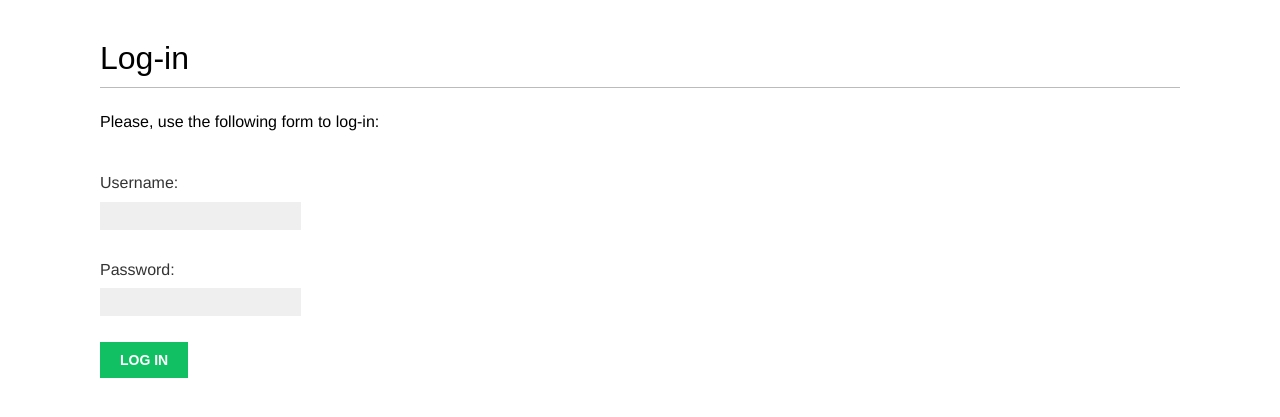
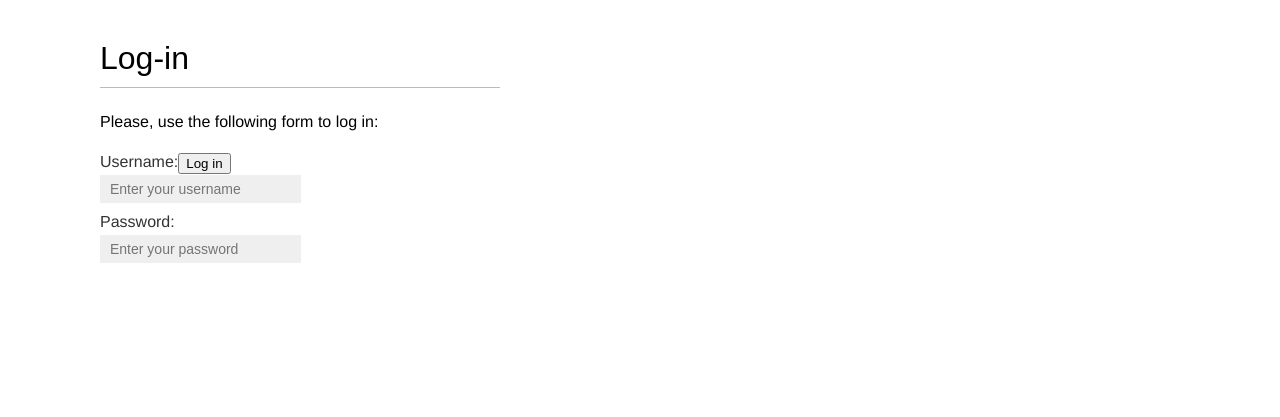
Before and after one commit to fredmeteor/bookmarks-django, a Django app: template account/templates/account/login.html in a window 1280 px wide. Shown: the part 47-464 px from the top of the page. Run offline with Django 5.2, Linux system fonts and the light colour scheme; the template is opened without the code that fills it: values that come from a table or form of the project are taken from there, others are empty; some web fonts are replaced.

Commit message:
Added all

```diff
--- a/account/forms.py
+++ b/account/forms.py
@@ -3,8 +3,49 @@ from django.contrib.auth import get_user_model
 from .models import Profile
 
 class LoginForm(forms.Form):
-    username = forms.CharField()
-    password = forms.CharField(widget=forms.PasswordInput)
+    username = forms.CharField(
+        label="Username",
+        max_length=100,
+        widget=forms.TextInput(attrs={
+            'class': 'form-control',
+            'placeholder': 'Enter your username',
+            'aria-describedby': 'usernameHelp',
+        })
+    )
+    password = forms.CharField(
+        label="Password",
+        widget=forms.PasswordInput(attrs={
+            'class': 'form-control',
+            'placeholder': 'Enter your password',
+        })
+    )
+    remember_me = forms.BooleanField(
+        label="Remember me",
+        required=False,
+        widget=forms.CheckboxInput(attrs={
+            'class': 'form-check-input'
+        })
+    )
+
+    def as_bootstrap(self):
+        return f"""
+        <div class="form-group">
+            <label for="id_username">{self['username'].label}</label>
+            {self['username']}
+            <small id="usernameHelp" class="form-text text-muted">We'll never share your username with anyone else.</small>
+            {self.errors.get('username')}
+        </div>
+        <div class="form-group">
+            <label for="id_password">{self['password'].label}</label>
+            {self['password']}
+            {self.errors.get('password')}
+        </div>
+        <div class="form-check">
+            {self['remember_me']} {self['remember_me'].label}
+        </div>
+        <button type="submit" class="btn btn-primary">Login</button>
+        """
+
 
 
 
--- a/account/models.py
+++ b/account/models.py
@@ -1,6 +1,7 @@
 from django.db import models
 from django.conf import settings
 # Create your models here.
+
 
 
 class Profile(models.Model):
@@ -9,9 +10,7 @@ class Profile(models.Model):
         on_delete=models.CASCADE
     )
     date_of_birth = models.DateField(blank=True, null=True)
-    photo = models.ImageField(
-        upload_to='users/%Y/%m/%d/',
-        blank=True
+    photo = models.ImageField(upload_to='users/%Y/%m/%d/',blank=True
     )
     def __str__(self):
      return f'Profile of {self.user.username}'
--- a/account/static/css/blog.css
+++ b/account/static/css/blog.css
@@ -183,7 +183,7 @@ ul.messages li a.close {
 }
 
 .login-form {
-    float:left;
+    float:right
 }
 
 /* social-auth */
--- a/account/templates/account/login.html
+++ b/account/templates/account/login.html
@@ -1,14 +1,32 @@
 {% extends "base.html" %}
+
 {% block title %}Log-in{% endblock %}
+
 {% block content %}
- <h1>Log-in</h1>
- <p>
-  Please, use the following form to log-in:
- </p>
- <form method="post">
-   {{ form.as_p }}
-   {% csrf_token %}
-   <p><input type="submit" value="Log in"></p>
-</form>
+  <div class="container mt-5 d-flex justify-content-center">
+    <div class="card p-4" style="width: 100%; max-width: 400px;">
+      <h1 class="mb-4 text-center">Log-in</h1>
+      <p class="text-center">Please, use the following form to log in:</p>
 
+      <form method="post">
+        {% csrf_token %}
+
+        <div class="mb-3">
+          {{ form.username.label_tag }}
+          {{ form.username }}
+          {{ form.username.errors }}
+        </div>
+
+        <div class="mb-3">
+          {{ form.password.label_tag }}
+          {{ form.password }}
+          {{ form.password.errors }}
+        </div>
+
+        <div class="text-center">
+          <button type="submit" class="btn btn-primary w-100">Log in</button>
+        </div>
+      </form>
+    </div>
+  </div>
 {% endblock %}
```
Also changed, not shown: account/admin.py (+21 -0 lines).
